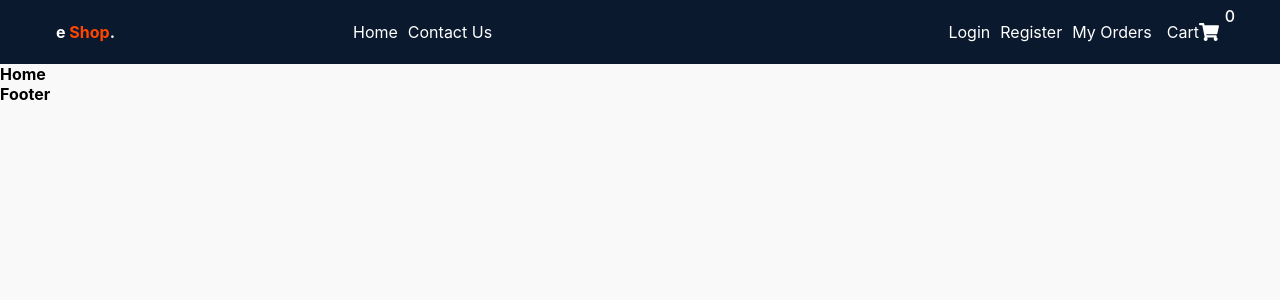
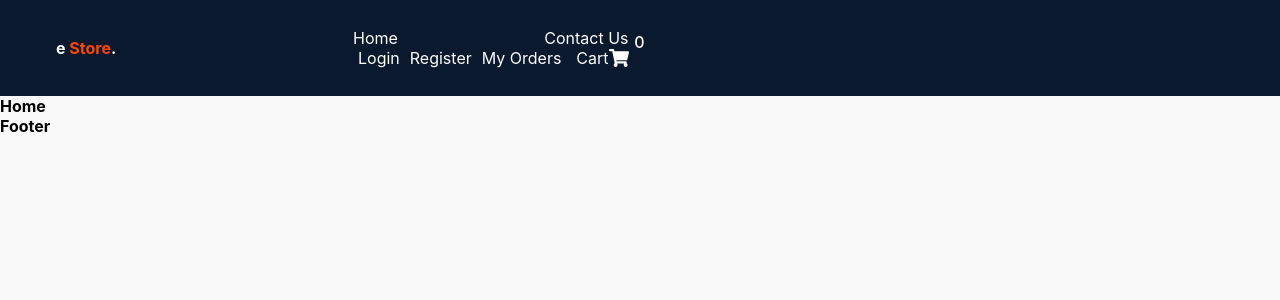
Before and after one commit to DoWhatYouL0ve/ecommerce_store, a React (Create React App) app: page / in a window 1280 px wide. Shown: the top 300 px of the page. Built offline with nearby package versions, Linux system fonts and the light colour scheme.

Commit message:
add: header styles and extract logo and cart into separate components

```diff
--- a/src/common/components/header/Header.tsx
+++ b/src/common/components/header/Header.tsx
@@ -1,22 +1,30 @@
-import { FaShoppingCart } from 'react-icons/fa'
+import { useState } from 'react'
+
+import { FaBars } from 'react-icons/fa'
 import { Link } from 'react-router-dom'
 
 import { PATH } from '../../routes/PagesRoutes'
 
+import { Cart } from './cart/Cart'
+import { Logo } from './logo/Logo'
 import { StyledHeader } from './styles/StyledHeader'
 
 export const Header = () => {
+  const [showMenu, setShowMenu] = useState<boolean>(false)
+
+  const toggleMenu = () => {
+    setShowMenu(!showMenu)
+  }
+  const hideMenu = () => {
+    setShowMenu(false)
+  }
+
   return (
     <StyledHeader>
       <div className={'header'}>
-        <div className={'logo'}>
-          <Link to={PATH.HOME_PAGE}>
-            <h2>
-              e <span>Shop</span>.
-            </h2>
-          </Link>
-        </div>
+        <Logo />
         <nav>
+          <div>
             <ul>
               <li>
                 <Link to={PATH.HOME_PAGE}>Home</Link>
@@ -31,15 +39,14 @@ export const Header = () => {
                 <Link to={PATH.REGISTRATION}>Register</Link>
                 <Link to={PATH.ORDER_HISTORY}>My Orders</Link>
               </span>
-            <span className={'cart'}>
-              <Link to={PATH.CART}>
-                Cart
-                <FaShoppingCart size={20} />
-                <p>0</p>
-              </Link>
-            </span>
+              <Cart />
+            </div>
           </div>
         </nav>
+        <div className={'menuIcon'}>
+          <Cart />
+          <FaBars size={28} />
+        </div>
       </div>
     </StyledHeader>
   )
--- /dev/null
+++ b/src/common/components/header/cart/Cart.tsx
@@ -0,0 +1,18 @@
+import { FaShoppingCart } from 'react-icons/fa'
+import { Link } from 'react-router-dom'
+
+import { PATH } from '../../../routes/PagesRoutes'
+
+import { StyledCart } from './styles/StyledCart'
+
+export const Cart = () => {
+  return (
+    <StyledCart>
+      <Link to={PATH.CART}>
+        Cart
+        <FaShoppingCart size={20} />
+        <p>0</p>
+      </Link>
+    </StyledCart>
+  )
+}
--- /dev/null
+++ b/src/common/components/header/cart/styles/StyledCart.ts
@@ -0,0 +1,41 @@
+import styled from 'styled-components'
+
+export const StyledCart = styled.span`
+  a {
+    display: flex;
+    color: ${props => props.theme.colors.white};
+    position: relative;
+    &:hover {
+      color: ${props => props.theme.colors.orangered};
+    }
+    &.active {
+      color: ${props => props.theme.colors.dangerColor};
+    }
+    p {
+      position: absolute;
+      top: -1rem;
+      right: -1rem;
+      font-weight: 500;
+    }
+    @media screen and (max-width: 800px) {
+      display: block;
+      padding: 5px 0;
+      border-bottom: 1px solid #333;
+      a {
+        color: #fff;
+        position: relative;
+        &:hover {
+          color: orangered;
+        }
+        p {
+          position: absolute;
+          top: -1rem;
+          left: 5rem;
+          font-weight: 500;
+          color: #fff;
+        }
+      }
+    }
+    }
+  }
+`
--- /dev/null
+++ b/src/common/components/header/logo/Logo.tsx
@@ -0,0 +1,17 @@
+import { Link } from 'react-router-dom'
+
+import { PATH } from '../../../routes/PagesRoutes'
+
+import { StyledLogo } from './styles/StyledLogo'
+
+export const Logo = () => {
+  return (
+    <StyledLogo>
+      <Link to={PATH.HOME_PAGE}>
+        <h2>
+          e <span>Store</span>.
+        </h2>
+      </Link>
+    </StyledLogo>
+  )
+}
--- /dev/null
+++ b/src/common/components/header/logo/styles/StyledLogo.ts
@@ -0,0 +1,12 @@
+import styled from 'styled-components'
+
+export const StyledLogo = styled.div`
+  a h2 {
+    min-width: 58px;
+    color: #fff;
+    cursor: pointer;
+    span {
+      color: ${props => props.theme.colors.orangered};
+    }
+  }
+`
--- a/src/common/components/header/styles/StyledHeader.ts
+++ b/src/common/components/header/styles/StyledHeader.ts
@@ -6,7 +6,7 @@ export const StyledHeader = styled.header`
   color: #fff;
   .header {
     width: 100%;
-    height: 4rem;
+    height: 6rem;
     max-width: 1200px;
     margin: 0 auto;
     padding: 1rem;
@@ -14,14 +14,6 @@ export const StyledHeader = styled.header`
     justify-content: space-between;
     align-items: center;
     position: relative;
-    .logo a h2 {
-      min-width: 56px;
-      color: #fff;
-      cursor: pointer;
-      span {
-        color: ${props => props.theme.colors.orangered};
-      }
-    }
     nav {
       width: 75%;
       display: flex;
@@ -48,25 +40,6 @@ export const StyledHeader = styled.header`
     }
     .headerRight {
       display: flex;
-
-      .cart a {
-        display: flex;
-        color: ${props => props.theme.colors.white};
-        position: relative;
-        &:hover {
-          color: ${props => props.theme.colors.orangered};
-        }
-        &.active {
-          color: ${props => props.theme.colors.dangerColor};
-        }
-        p {
-          position: absolute;
-          top: -1rem;
-          right: -1rem;
-          font-weight: 500;
-        }
-      }
-
       span {
         margin: 0 5px;
 
@@ -86,5 +59,98 @@ export const StyledHeader = styled.header`
         }
       }
     }
+    .menuIcon {
+      cursor: pointer;
+      display: none;
+    }
+    @media screen and (max-width: 800px) {
+      nav {
+        display: block;
+        position: absolute;
+        top: 0;
+        left: 0;
+        width: 50%;
+        height: 100vh;
+        background-color: ${({ theme }) => theme.colors.darkBlue};
+        padding: 1rem;
+        z-index: 999;
+        transform: translateX(-200%);
+        transition: all 0.3s;
+
+        .nav-wrapper {
+          position: absolute;
+          top: 0;
+          right: 0;
+          width: 100%;
+          height: 100vh;
+          background-color: rgba(0, 0, 0, 0.5);
+          transform: translateX();
+          transition: all 0.3s;
+        }
+
+        .show-nav-wrapper {
+          transform: translateX(100%);
+        }
+
+        ul {
+          display: block;
+          .logo-mobile {
+            display: flex;
+            justify-content: space-between;
+            align-items: center;
+            > * {
+              cursor: pointer;
+            }
+          }
+          li {
+            padding: 5px 0;
+            border-bottom: 1px solid #333;
+            a {
+              display: block;
+            }
+          }
+        }
+
+        .headerRight {
+          display: block;
+            .links {
+            display: block;
+            a {
+              display: block;
+              margin: 0;
+              padding: 5px 0;
+              border-bottom: 1px solid #333;
+            }
+          }
+        }
+      }
+      .show-nav {
+        transform: translateX(0);
+      }
+      .hide-nav {
+        transform: translateX(-200%);
+      }
+      .menuIcon {
+        display: flex;
+        > * {
+          margin-left: 2rem;
+        }
+      }
+    }
+  }
+  .active {
+    position: relative;
+    color: ${props => props.theme.colors.dangerColor};
+  }
+
+  .active::after {
+    content: "";
+    position: absolute;
+    left: 0;
+    bottom: -3px;
+    width: 100%;
+    height: 2px;
+    background-color: #fff;
+  }
   }
 `
--- a/src/common/styles/Theme.ts
+++ b/src/common/styles/Theme.ts
@@ -1,4 +1,13 @@
-export const theme = {
+export type IProps = {
+  colors: {
+    darkBlue: string
+    orangered: string
+    white: string
+    dangerColor: string
+  }
+}
+
+export const theme: IProps = {
   colors: {
     darkBlue: '#0a192d',
     orangered: 'orangered',
```
Lines whose indentation alone changed are shown as unchanged.
